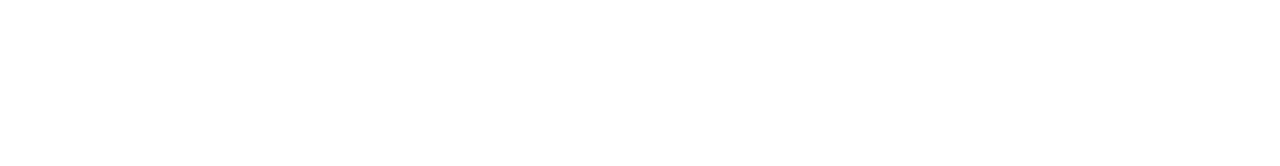
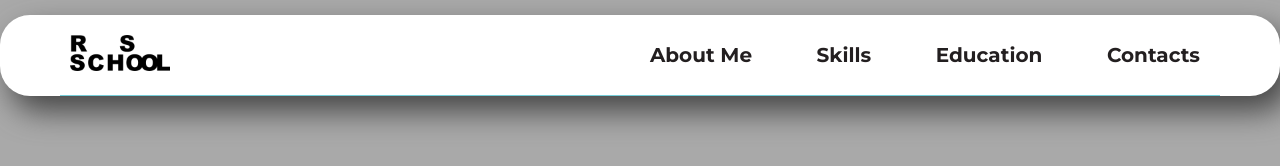
Before and after one commit to Ulmie/rsschool-cv, a plain HTML site: page index.html in a window 1280 px wide. Drawn offline with Linux system fonts and the light colour scheme.

Commit message:
feat: add dir assets and header in index.html file

```diff
--- a/index.html
+++ b/index.html
@@ -1,13 +1,41 @@
 <!DOCTYPE html>
 <html lang="en">
+
 <head>
     <meta charset="UTF-8">
     <meta http-equiv="X-UA-Compatible" content="IE=edge">
     <meta name="viewport" content="width=device-width, initial-scale=1.0">
     <title>Document</title>
+    <!-- CSS -->
     <link rel="stylesheet" href="style.css">
+    <!-- Fonts -->
+    <link rel="preconnect" href="https://fonts.googleapis.com">
+    <link rel="preconnect" href="https://fonts.gstatic.com" crossorigin>
+    <link href="https://fonts.googleapis.com/css2?family=Montserrat:wght@100;200;
+    400;600;700&family=Roboto+Mono:ital@0;1&display=swap" rel="stylesheet">
 </head>
+
 <body>
+    <div class="wrapper">
+        <!-- Header -->
+        <header class="header">
+            <div class="container">
+                <div class="header-inner">
+                    <a href="https://rs.school" target="blank">
+                        <img src="assets/logo-rsschool3.png" alt="logo" class="header-logo">
+                    </a>
+                    <nav class="header-nav">
+                        <a href="#About" class="nav-link">About Me</a>
+                        <a href="#Skills" class="nav-link">Skills</a>
+                        <a href="#Education" class="nav-link">Education</a>
+                        <a href="#Contact" class="nav-link">Contacts</a>
+                    </nav>
+                </div>
+            </div>
+        </header>
+    </div>
+    <!-- JavaScript -->
     <script src="app.js"></script>
 </body>
+
 </html>
--- a/style.css
+++ b/style.css
@@ -0,0 +1,86 @@
+*,
+*:after,
+*:before {
+    margin: 0;
+    padding: 0;
+    box-sizing: border-box;
+}
+
+body {
+    background-color: darkgray;
+}
+
+/* Containe */
+
+.container {
+    width: 100%;
+    max-width: 1200px;
+    margin: 0 auto;
+    padding: 0 20px;
+}
+
+/* Wrapper */
+
+.wrapper {
+    width: 100%;
+    max-width: 1300px;
+    margin: 15px auto;
+    background-color: #fff;
+    border-radius: 30px;
+    box-shadow: 10px 15px 30px rgb(70, 70, 70);
+}
+
+/* Header */
+
+.header-logo {
+    width: 100px;
+}
+
+.header-inner {
+    display: flex;
+    justify-content: space-between;
+    align-items: center;
+    border-bottom: #76cdd8 1px solid;
+    padding: 20px 10px;
+}
+
+.header-nav {
+    display: flex;
+    width: 50%;
+    justify-content: space-between;
+}
+
+.nav-link {
+    color: #231f20;
+    font-size: 20px;
+    font-weight: 700;
+    font-family: 'Montserrat', sans-serif;
+    position: relative;
+    cursor: pointer;
+    text-decoration: none;
+    padding: 0 10px;
+}
+
+.nav-link:after {
+    content: "";
+    display: block;
+    position: absolute;
+    right: 0;
+    bottom: -3px;
+    width: 0;
+    height: 2px;
+    background-color: #231f20;
+    transition: width .5s;
+}
+
+.nav-link:hover:after {
+    content: "";
+    width: 100%;
+    display: block;
+    position: absolute;
+    left: 0;
+    bottom: -3px;
+    height: 2px;
+    background-color: rgb(118, 205, 216);
+    transition: width .5s;
+}
```
Also changed, not shown: assets/logo-rsschool3.png (added).
